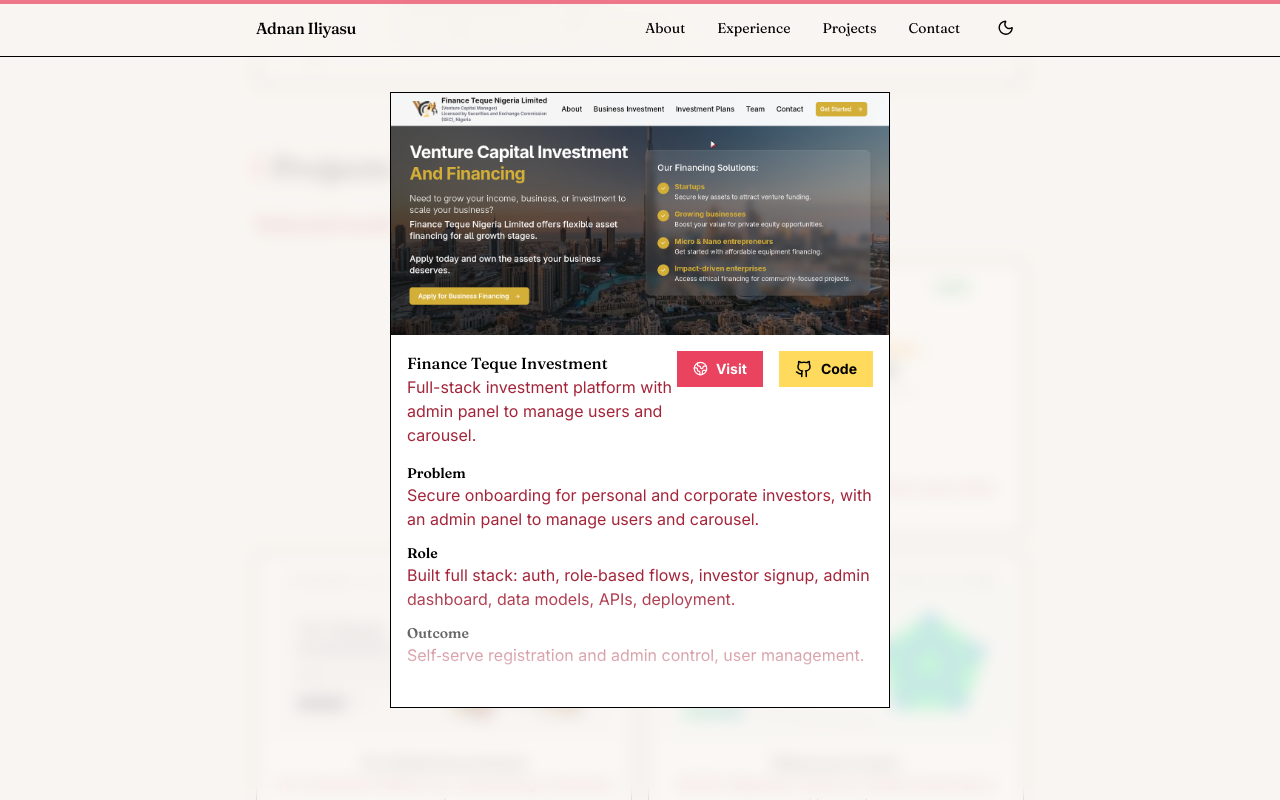
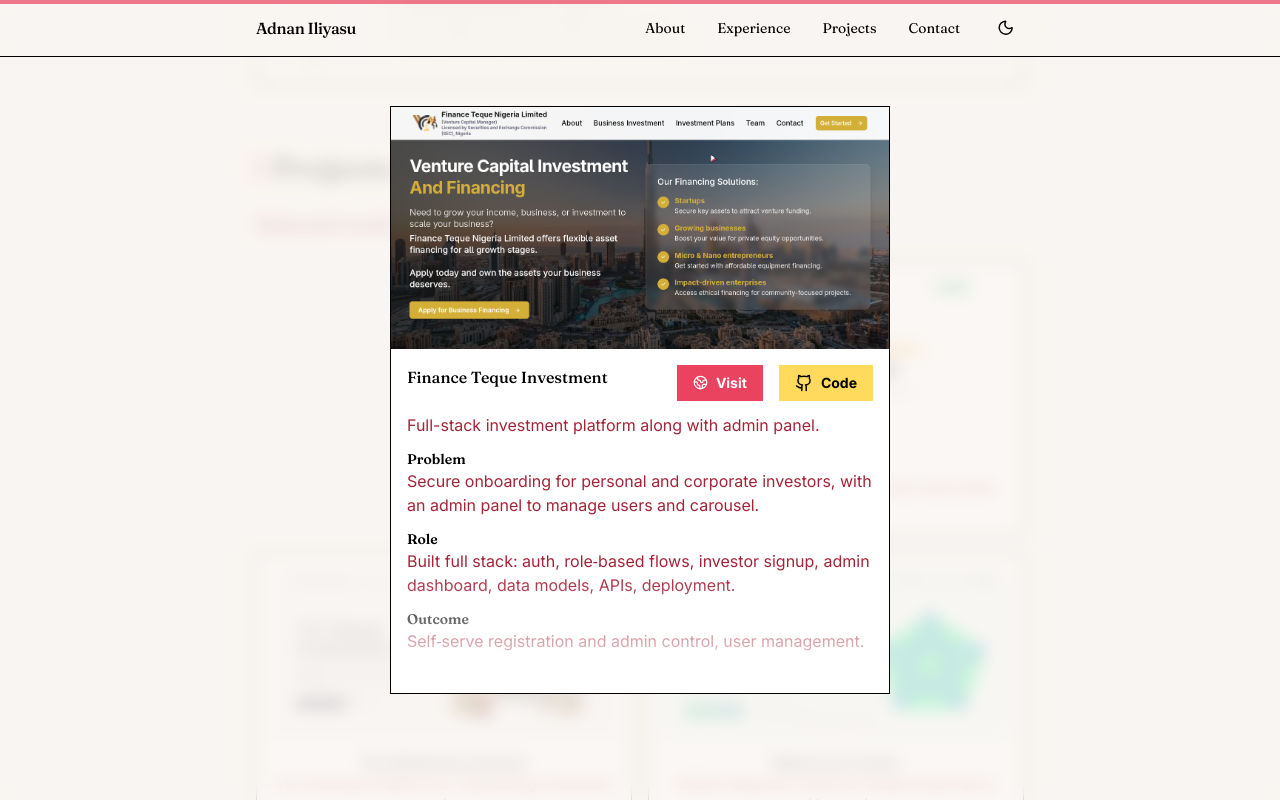
Before and after one commit to Adnan0-IM/adnanilyas.dev, a React (Vite) app: page / in a window 1280 px wide. Both pictures are taken after a click on the element 444 px from the left and 2345 px from the top of the page. Shown: the part 1945-2745 px from the top of the page. Built offline with nearby package versions, Linux system fonts and the light colour scheme.

Commit message:
fix: update project description for brevity and clarity; adjust styling in ProjectCard component

```diff
--- a/src/components/projects/ProjectCard.tsx
+++ b/src/components/projects/ProjectCard.tsx
@@ -83,7 +83,7 @@
               </motion.div>
 
               <div>
-                <div className="flex justify-between items-start p-4">
+                <div className="flex relative  justify-between items-start p-4">
                   <div className="">
                     <motion.h3
                       layoutId={`title-${active.title}-${id}`}
@@ -93,7 +93,7 @@
                     </motion.h3>
                     <motion.p
                       layoutId={`description-${active.description}-${id}`}
-                      className="text-muted-foreground text-base"
+                      className="text-muted-foreground absolute sm:inline max-w-[350px] sm:max-w-fit  top-16 text-sm sm:text-base"
                     >
                       {active.description}
                     </motion.p>
@@ -125,7 +125,7 @@
                     </motion.a>
                   </div>
                 </div>
-                <div className="relative px-4">
+                <div className={`${active.title.length >= 16 ? "pt-7": "pt-10"} relative  sm:pt-8 px-4`}>
                   <motion.div
                     layout
                     initial={{ opacity: 0 }}
--- a/src/components/projects/ProjectsData.tsx
+++ b/src/components/projects/ProjectsData.tsx
@@ -4,7 +4,7 @@
 import bcggi from "../../assets/projects/bcggi.png";
 export const cards = [
   {
-    description: "Full-stack investment platform with admin panel to manage users and carousel.",
+    description: "Full-stack investment platform along with admin panel.",
     title: "Finance Teque Investment",
     src: financetequecv,
     liveDemo: "https://financetequecv.com",
```
